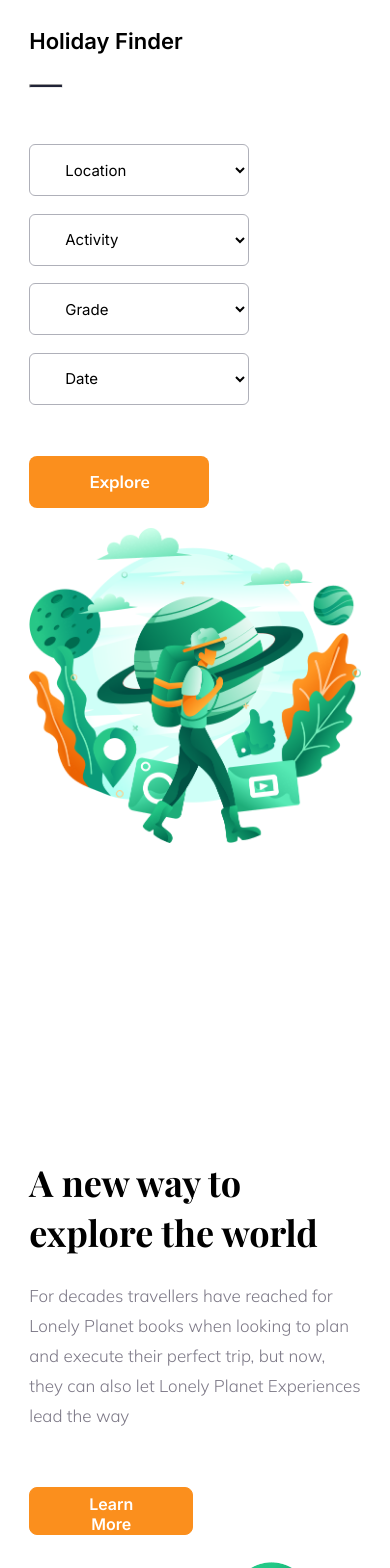
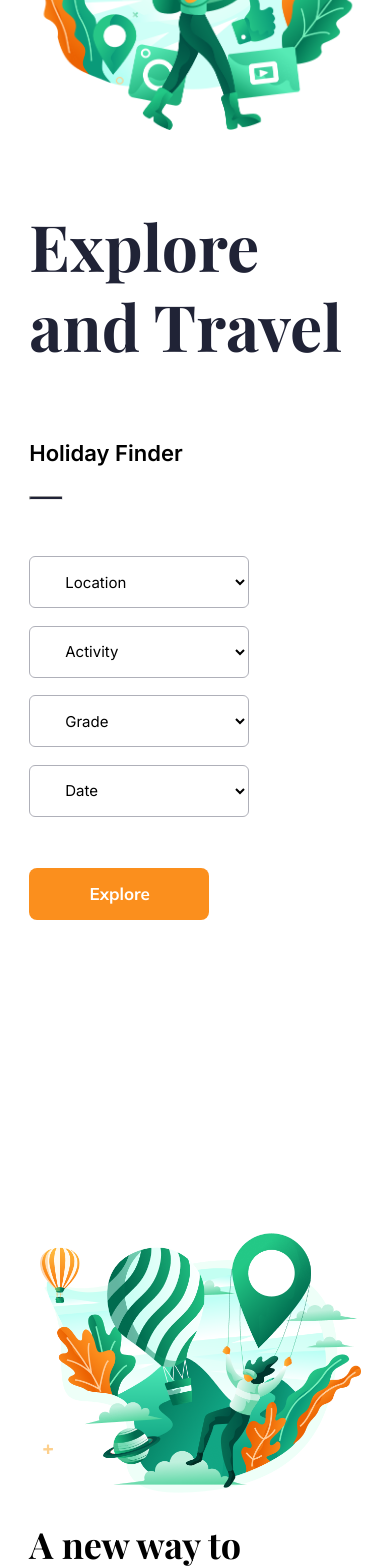
Before and after one commit to eynlanzer/thousand-sunny, a React (Create React App) app: page / in a window 390 px wide. Shown: the part 432-2000 px from the top of the page. Built offline with nearby package versions, Linux system fonts and the light colour scheme.

Commit message:
reorganized mobile imgs

```diff
--- a/src/comps/Finder/_finder.scss
+++ b/src/comps/Finder/_finder.scss
@@ -1,6 +1,7 @@
 .finder{
   @include container-config;
-  // justify-content: center;
+  display: flex;
+  flex-direction: column-reverse;
   margin-top: 80px;
   &__content{
     margin-top: 34px;
@@ -80,7 +81,7 @@
 
 @media (min-width: 70em) {
   .finder {
-    display: flex;
+    flex-direction: row;
     justify-content: space-between;
     &__img{
       margin-top: 0;
--- a/src/comps/Guides/_guides.scss
+++ b/src/comps/Guides/_guides.scss
@@ -1,6 +1,7 @@
 .guides{
   @include section-flex-config;
   @include container-config;
+  flex-direction: column-reverse;
   margin-top: 167px;
   margin-bottom: 248px;
   &__img{
@@ -23,6 +24,7 @@
   }
   @media (min-width: 70em) {
     align-items: center;
+    flex-direction: row;
     justify-content: space-between;
     &__img{
       margin-top: 0;
--- a/src/comps/NewWay/_newway.scss
+++ b/src/comps/NewWay/_newway.scss
@@ -1,6 +1,7 @@
 .newway{
   @include container-config;
   @include section-flex-config;
+  flex-direction: column-reverse;
   margin-top: 286px;
   &__img{
     max-height: 100%;
```
